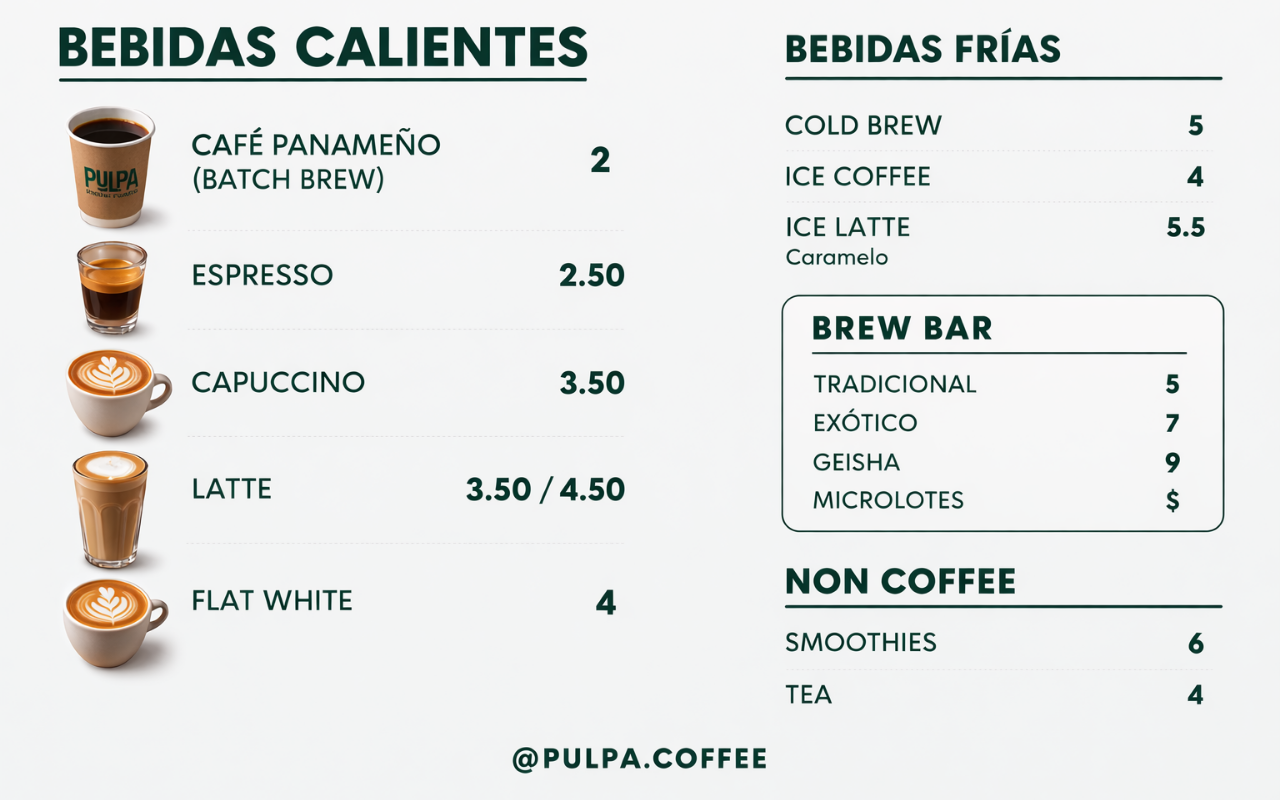
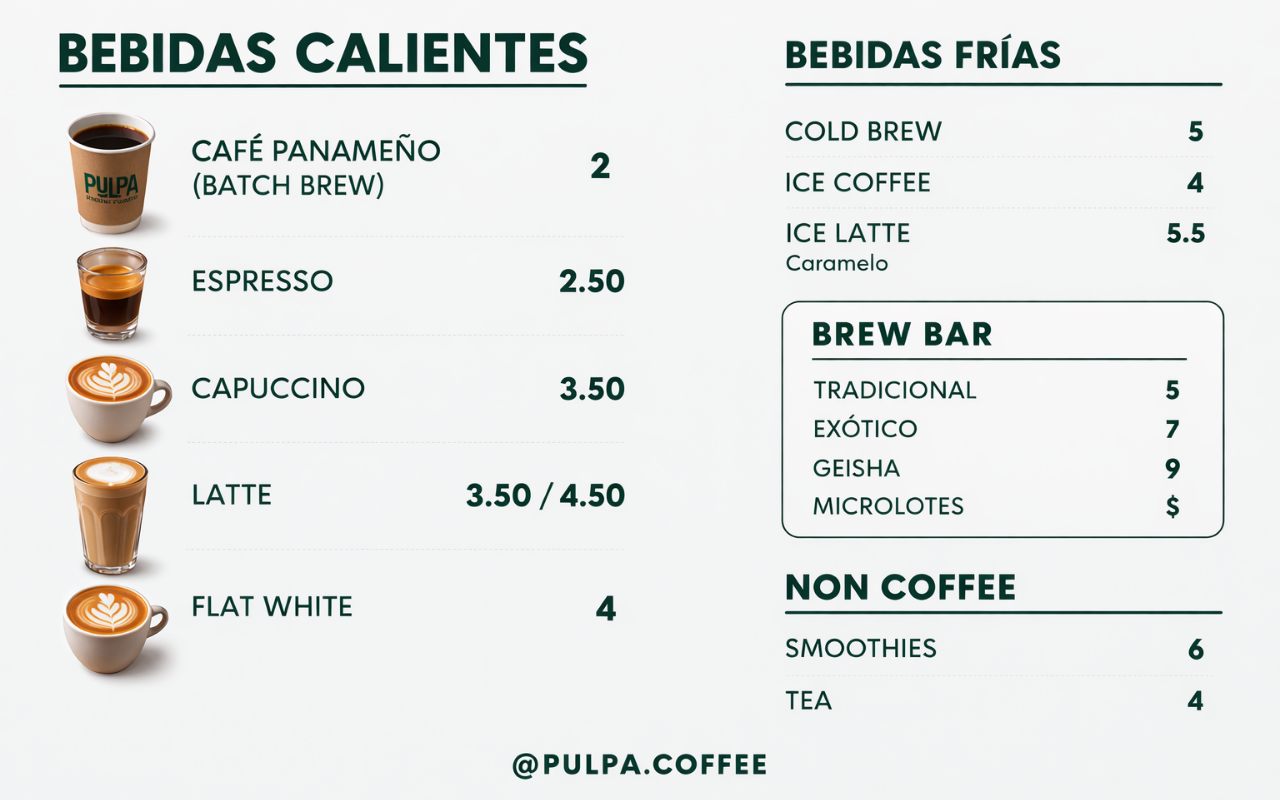
Before and after one commit to ytzvan/pulpa-tv, a plain HTML site: page index.html in a window 1280 px wide. Drawn offline with Linux system fonts and the light colour scheme.

Commit message:
centrado

```diff
--- a/index.html
+++ b/index.html
@@ -27,7 +27,7 @@
         width: 100%;
         height: 100%;
         object-fit: cover;
-        object-position: center 42%;
+        object-position: center 30%;
         opacity: 0;
         transition: opacity 500ms ease;
       }
```
Also changed, not shown: admin/index.html (+2 -2 lines).
